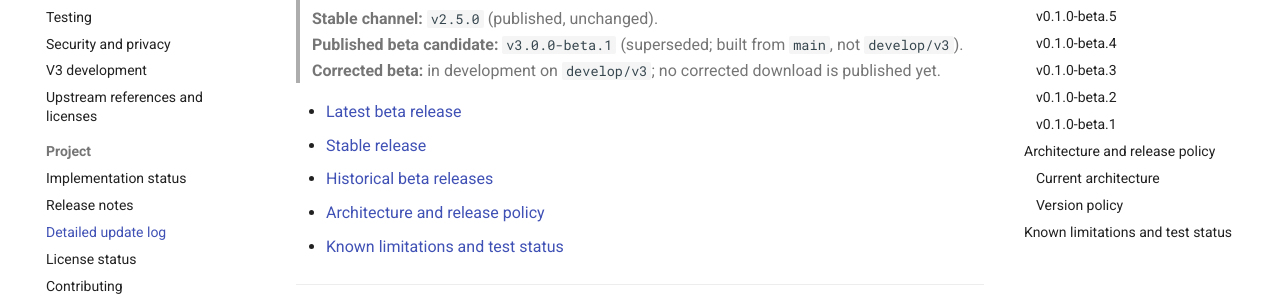
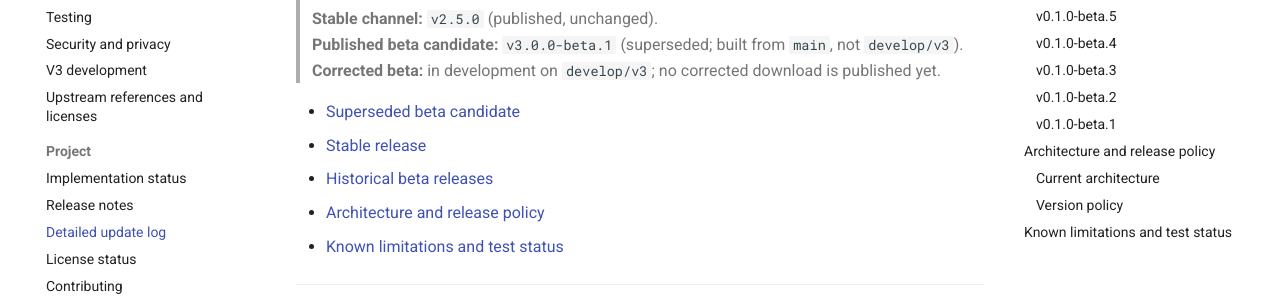
Before and after one commit to rakhan17/Meizzo, an MkDocs documentation site: the page built from docs/updates.md, in a window 1280 px wide and 900 px high. Shown: the part 266-562 px from the top of the window. Built offline with MkDocs 1.6.1 and Material for MkDocs 9.7.7, drawn with Linux system fonts in a browser that asks for light colours; comment, search, counter and statistics services are not loaded.

Commit message:
docs: fix MkDocs beta update references

```diff
--- a/docs/updates.md
+++ b/docs/updates.md
@@ -6,8 +6,8 @@
 > **Published beta candidate:** `v3.0.0-beta.1` (superseded; built from `main`, not `develop/v3`).
 > **Corrected beta:** in development on `develop/v3`; no corrected download is published yet.
 
-- [Latest beta release](#v300-beta1--liquid-glass-ui-beta)
-- [Stable release](#v250--stable)
+- [Superseded beta candidate](https://github.com/rakhan17/Meizzo/releases/tag/v3.0.0-beta.1)
+- [Stable release](https://github.com/rakhan17/Meizzo/releases/tag/v2.5.0)
 - [Historical beta releases](#historical-beta-releases)
 - [Architecture and release policy](#architecture-and-release-policy)
 - [Known limitations and test status](#known-limitations-and-test-status)
@@ -28,7 +28,7 @@ The tag resolves to commit `d8dc247` on the legacy `main` history. It does **not
 - The signaling regression contracts and Node tests pass on the latest CI run; this does not replace device/runtime acceptance.
 - The next release must be built from a commit reachable from `develop/v3`, signed with the established release key, and pass launch smoke tests for both apps before assets are published.
 
-See [BETA-CHANGELOG.md](../BETA-CHANGELOG.md) for the correction notice and exact release gates.
+See [BETA-CHANGELOG.md](https://github.com/rakhan17/Meizzo/blob/main/BETA-CHANGELOG.md) for the correction notice and exact release gates.
 
 ---
 
```
